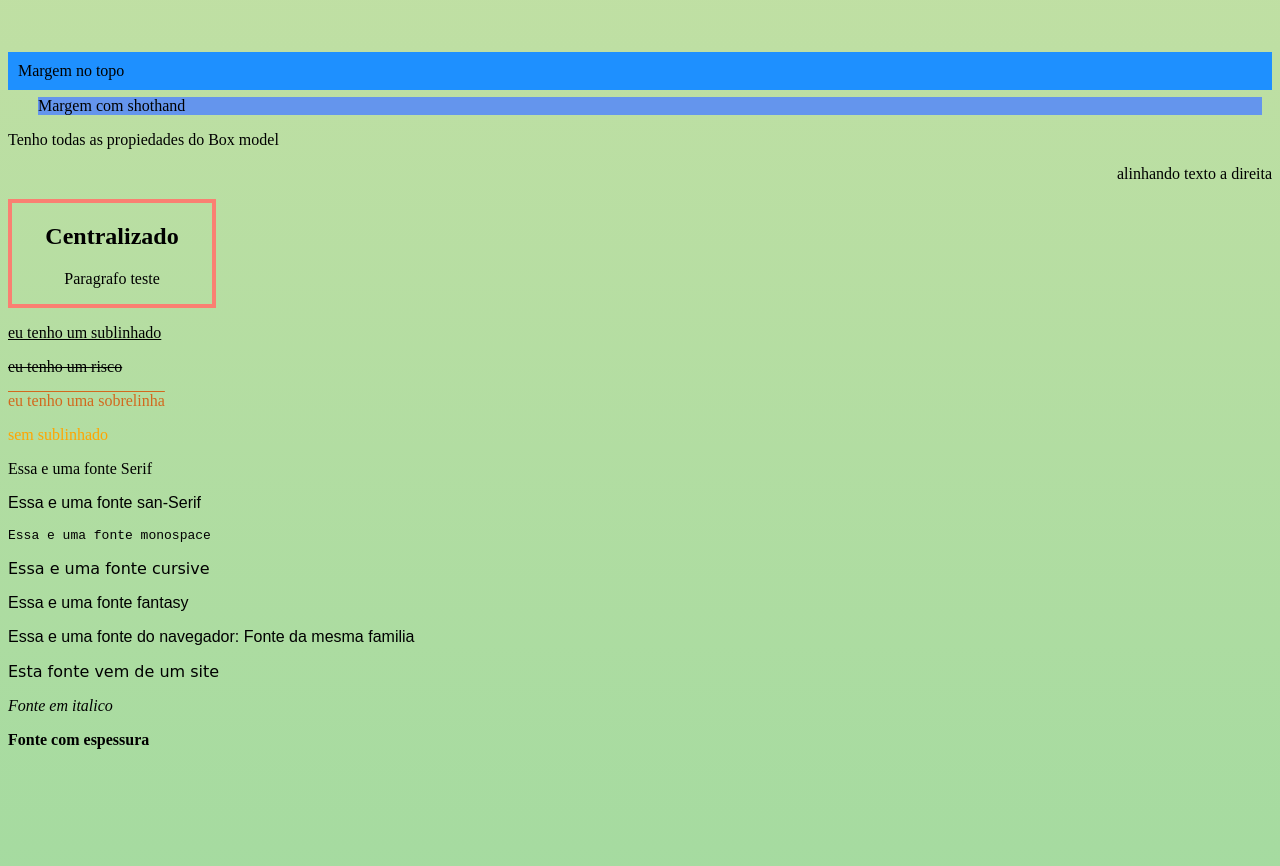
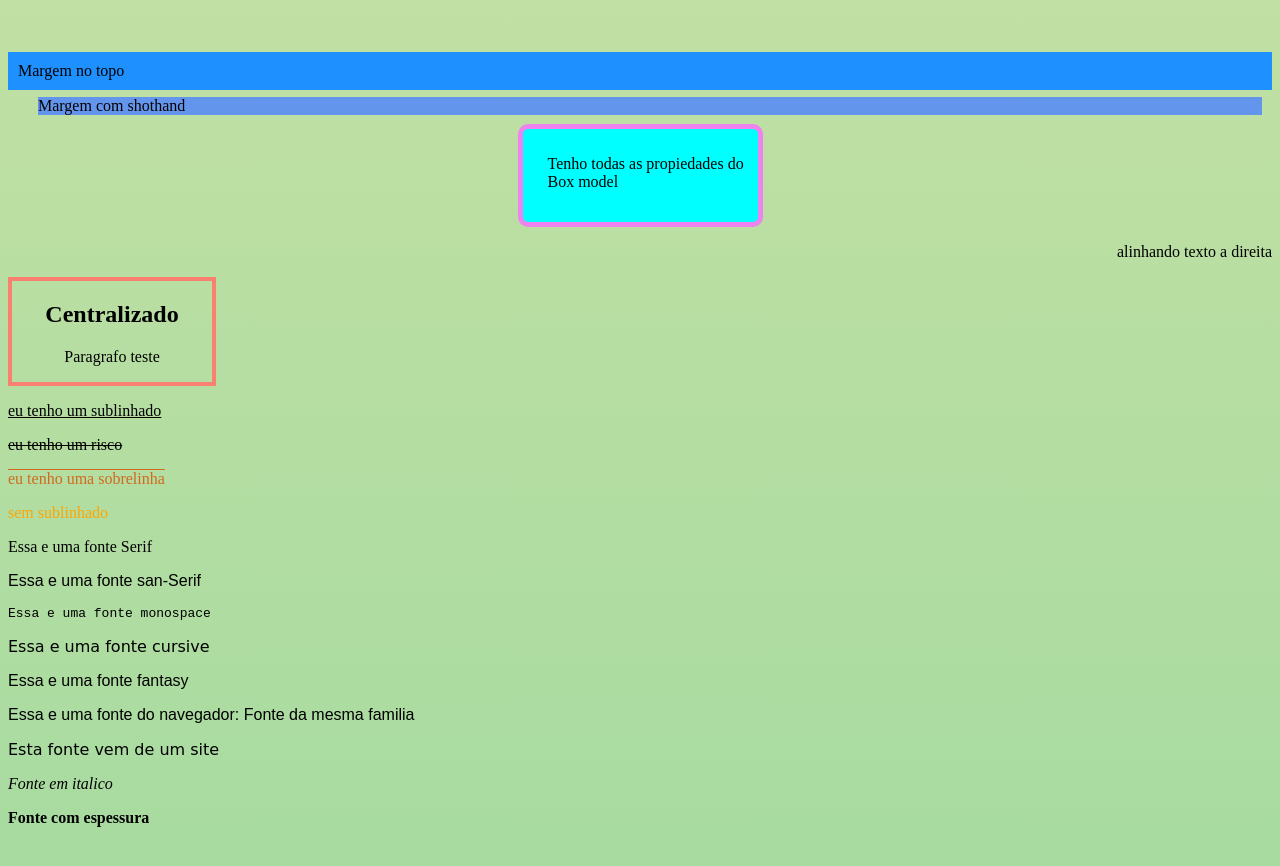
Before and after one commit to AlineMonteirosp/senac-htmalcss, a plain HTML site: page senac/essencial-b/index.html in a window 1280 px wide. Shown: the part 3980-4846 px from the top of the page. Drawn offline with Linux system fonts and the light colour scheme; a web font is replaced by a local one.

Commit message:
boxmodel

```diff
--- a/senac/essencial-b/css/styles.css
+++ b/senac/essencial-b/css/styles.css
@@ -276,6 +276,16 @@ h1{
             margin: 7px 10px 9px 30px;
         }
 
+ .model{
+            background-color: aqua;
+            color: #000;
+            width: 200px;
+            padding: 10px 10px 15px 25px;
+            border: 5px solid violet;
+            border-radius: 10px;
+            margin: auto;
+        }
+
         /* ALINHAMENTO DE TEXTO */
 
         .alinhamento-direita{
```
